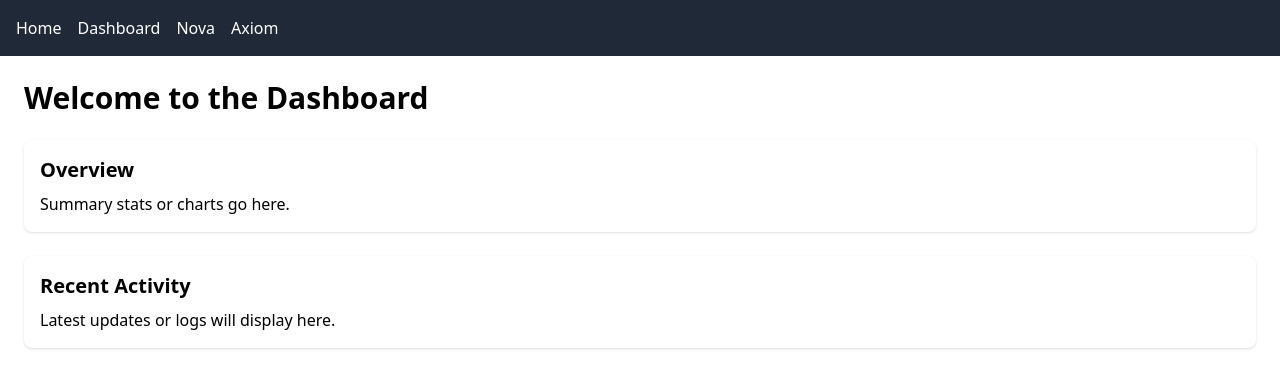
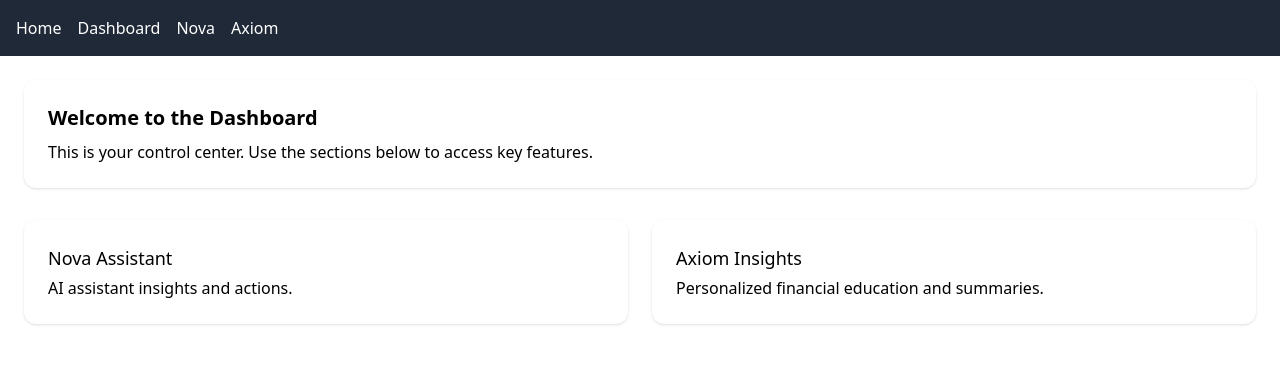
Before and after one commit to AviPulseFounder/navon-ui, a Next.js app: page /dashboard in a window 1280 px wide. Shown: the top 388 px of the page. Built offline with nearby package versions, Linux system fonts and the light colour scheme.

Commit message:
Style Dashboard layout with sections

```diff
--- a/pages/dashboard.js
+++ b/pages/dashboard.js
@@ -3,15 +3,22 @@ import Layout from '../components/Layout';
 export default function Dashboard() {
   return (
     <Layout>
-      <div className="space-y-6">
-        <h1 className="text-3xl font-bold">Welcome to the Dashboard</h1>
-        <section className="bg-white rounded-lg p-4 shadow">
-          <h2 className="text-xl font-semibold mb-2">Overview</h2>
-          <p>Summary stats or charts go here.</p>
+      <div className="space-y-8">
+        <section className="bg-white dark:bg-gray-900 p-6 rounded-xl shadow">
+          <h2 className="text-xl font-semibold mb-2">Welcome to the Dashboard</h2>
+          <p>This is your control center. Use the sections below to access key features.</p>
         </section>
-        <section className="bg-white rounded-lg p-4 shadow">
-          <h2 className="text-xl font-semibold mb-2">Recent Activity</h2>
-          <p>Latest updates or logs will display here.</p>
+
+        <section className="grid grid-cols-1 md:grid-cols-2 gap-6">
+          <div className="bg-white dark:bg-gray-800 p-6 rounded-xl shadow">
+            <h3 className="text-lg font-medium mb-1">Nova Assistant</h3>
+            <p>AI assistant insights and actions.</p>
+          </div>
+
+          <div className="bg-white dark:bg-gray-800 p-6 rounded-xl shadow">
+            <h3 className="text-lg font-medium mb-1">Axiom Insights</h3>
+            <p>Personalized financial education and summaries.</p>
+          </div>
         </section>
       </div>
     </Layout>
```
